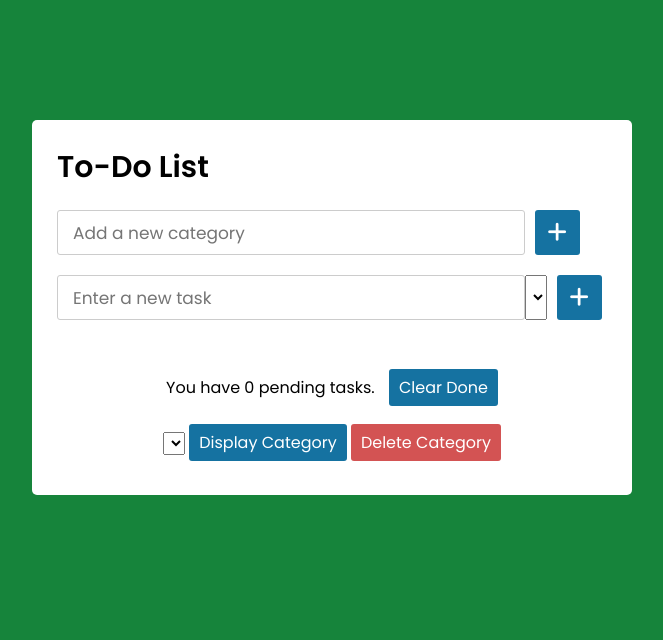
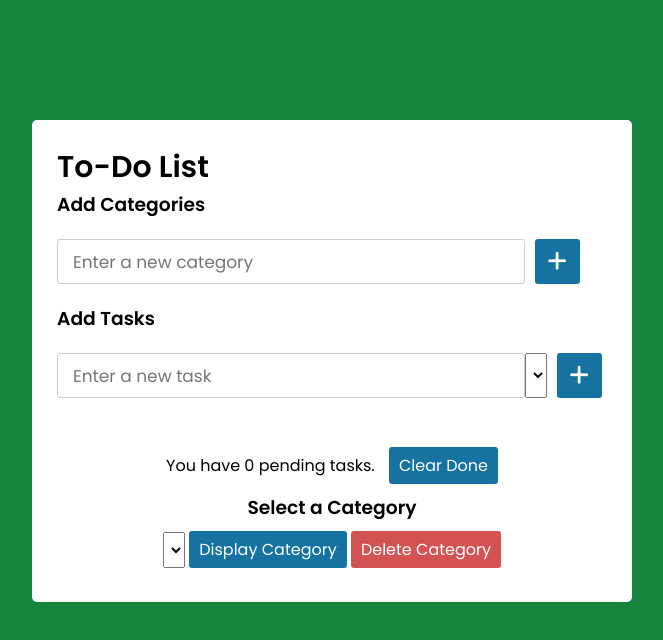
Before and after one commit to marklund117/NewTodo3760, a website built with Parcel: page index.html in a window 1280 px wide. Both pictures are taken after a click on the button 865 px from the left and 232 px from the top of the page. Shown: the whole page, without its empty margins (308-971 px from the left). Built offline with nearby package versions, Linux system fonts and the light colour scheme; files whose address does not match are found by name.

Commit message:
more setup and styling

```diff
--- a/index.html
+++ b/index.html
@@ -15,13 +15,15 @@
   <body>
     <div class="wrapper">
       <header>To-Do List</header>
+      <h3>Add Categories</h3>
       <div class="inputField">
-        <input type="text" id="inputBox" placeholder="Add a new category" />
+        <input type="text" id="catInputBox" placeholder="Enter a new category" />
         <button id="addCategoryButton"><i class="fas fa-plus"></i></button>
       </div>
+      <h3>Add Tasks</h3>
       <div class="inputField">
         <input type="text" id="inputBox" placeholder="Enter a new task" />
-        <select id="catList">
+        <select class="catList">
         <!-- the JS wil insert categories as <option> tags here -->
         </select>
         <button id="addItemButton"><i class="fas fa-plus"></i></button>
@@ -34,8 +36,9 @@
         <span id = "remaining">You have 0 pending tasks.</span>
         <button id="cleardone">Clear Done</button>
         </div>
+        <h3>Select a Category</h3>
         <div class="footerBottom">
-          <select id="catWorkbench">
+          <select class="catWorkbench">
           <!-- choose which category to perform an operation on -->
           </select>
         <button id="filterCat">Display Category</button>
--- a/src/altStyles.css
+++ b/src/altStyles.css
@@ -114,6 +114,11 @@ button {
   padding: 6px 10px;
 }
 
+.footer select {
+  height: 36px;
+  padding-top: 2px;
+}
+
 .footer {
   flex-direction: column;
 }
--- a/src/rewrite.js
+++ b/src/rewrite.js
@@ -189,3 +189,34 @@ function updateRemaining() {
     let numIncomplete = filteredTodos.length
     remainder.innerHTML = `You have ${numIncomplete} pending tasks.`
 }
+
+// CATEGORIES STUFF
+
+// we need access to the select elements
+let upperCat = document.getElementsByClassName("catList")[0]
+let lowerCat = document.getElementsByClassName("catWorkbench")[0]
+
+function renderCategories() {
+    // first clean up
+    upperCat.innerHTML = ''
+    lowerCat.innerHTML = ''
+    for (const element of categoryArray) {
+        let freshOption = document.createElement('option')
+        let freshOption2 = document.createElement('option')
+        freshOption.innerText = element
+        freshOption2.innerText = element
+        upperCat.appendChild(freshOption)
+        lowerCat.appendChild(freshOption2)
+    }
+}
+
+function addNewCategory() {
+    let givenCatName = document.getElementById("catInputBox").value
+    categoryArray.push(givenCatName)
+    let catField = document.getElementById("catInputBox")
+    catField.value = ''
+    renderCategories()
+}
+
+// event listener for the category + button
+document.getElementById("addCategoryButton").addEventListener("click", addNewCategory)
```
